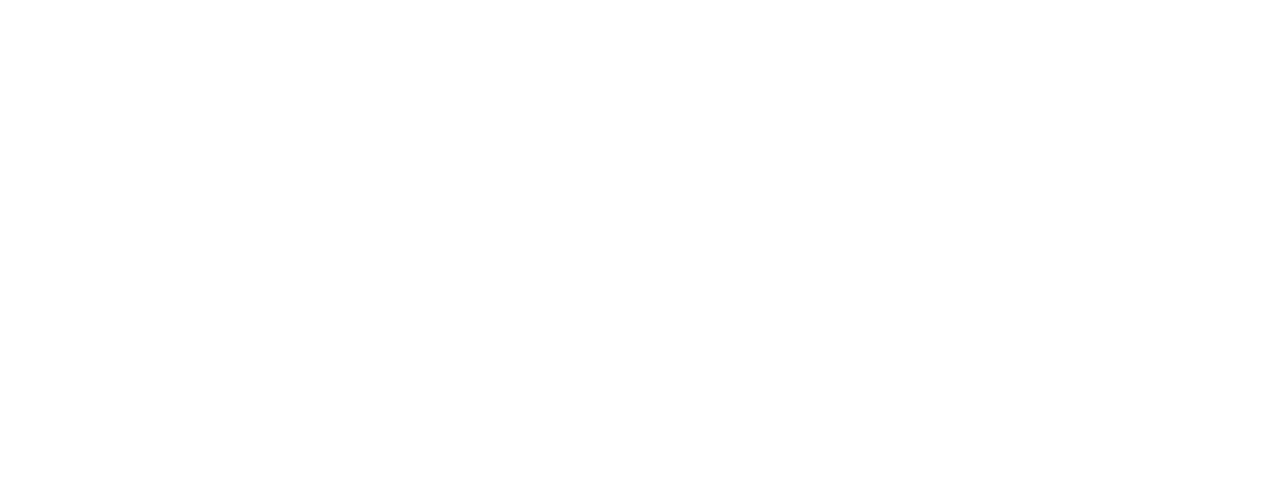
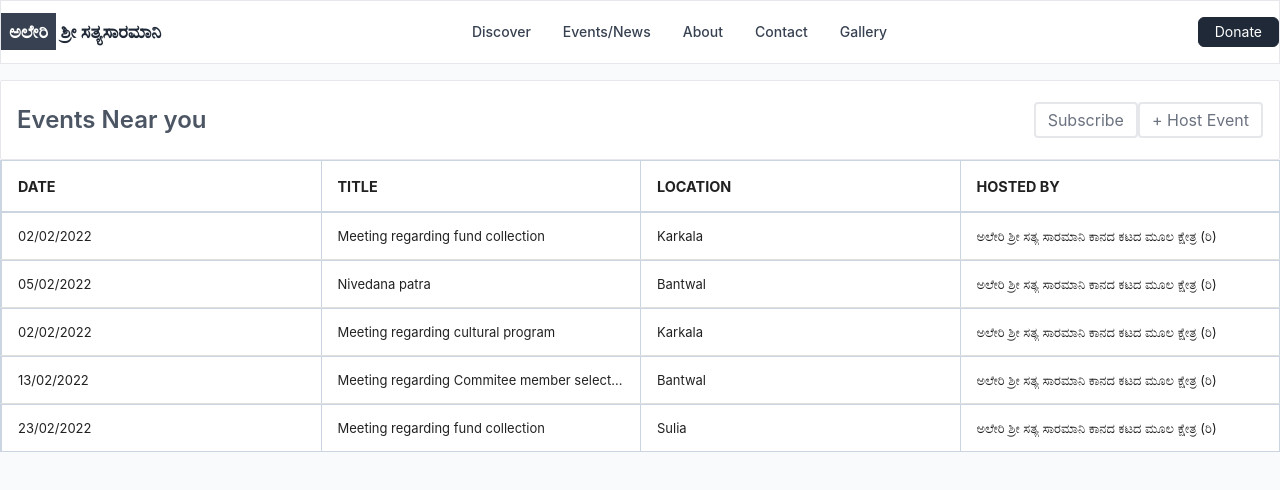
Before and after one commit to Samanthkumarsg/aleri, a Next.js app: page /Events in a window 1280 px wide. Shown: the top 490 px of the page. Built offline with nearby package versions, Linux system fonts and the light colour scheme.

Commit message:
Added Events

```diff
--- a/components/Header.js
+++ b/components/Header.js
@@ -3,7 +3,7 @@
 
 function Header() {
     return (
-        <header className='h-18 w-full border sticky top-0 bg-white '>
+        <header className='h-18 w-full border sticky top-0 bg-white z-10'>
             <div className="container flex flex-wrap justify-between items-center mx-auto py-4">
                 <p className="flex">
                     <span className="self-center text-lg text-gray-800 font-semibold whitespace-nowrap dark:text-white"><span className='bg-gray-700 text-white p-2'>ಅಲೇರಿ</span> ಶ್ರೀ ಸತ್ಯಸಾರಮಾನಿ</span>
@@ -23,7 +23,7 @@
                         <Link href="/">
                             <p className="block py-2 pr-4 pl-3 text-gray-700 border-b border-gray-100 hover:bg-gray-50 md:hover:bg-transparent md:border-0 md:hover:text-blue-700 md:p-0 md:dark:hover:text-white dark:text-gray-400 dark:hover:bg-gray-700 dark:hover:text-white md:dark:hover:bg-transparent dark:border-gray-700" >Discover</p>
                         </Link>
-                        <Link href="/">
+                        <Link href="/events">
                             <p className="block py-2 pr-4 pl-3 text-gray-700 border-b border-gray-100 hover:bg-gray-50 md:hover:bg-transparent md:border-0 md:hover:text-blue-700 md:p-0 md:dark:hover:text-white dark:text-gray-400 dark:hover:bg-gray-700 dark:hover:text-white md:dark:hover:bg-transparent dark:border-gray-700" >Events/News</p>
                         </Link>
                         <Link href="">
--- a/components/home/Intro.js
+++ b/components/home/Intro.js
@@ -3,10 +3,9 @@
 function Intro() {
     return (
         <div className='flex items-center justify-center flex-col py-24 bg-white rounded-sm ' style={{ backgroundImage: 'url(/background.jpg)', backgroundSize: 'cover', backgroundAttachment: 'local', filter: 'saturate(0.7)' }}>
-            <p className='text-[2.1rem] font-extrabold text-white text-center'>ಅಲೇರಿ ಶ್ರೀ ಸತ್ಯ ಸಾರಮಾನಿ ಕಾನದ ಕಟದ ಮೂಲ ಕ್ಷೇತ್ರ (ರಿ)</p>
+            <p className='text-[2.1rem] font-extrabold text-white text-center '>ಅಲೇರಿ ಶ್ರೀ ಸತ್ಯ ಸಾರಮಾನಿ ಕಾನದ ಕಟದ ಮೂಲ ಕ್ಷೇತ್ರ (ರಿ)</p>
             <p className='text-xl text-white w-3/4 font-semibold text-center mt-5 antialiased leading-relaxed border border-x-0 border-b-0 border-t-gray-50 pt-6'>
                 ಕ್ಷೇತ್ರದ ಅಭಿವೃಧ್ಧಿ ಕಾರ್ಯಕ್ರಮ ಹಾಗೂ ಕ್ಷೇತ್ರಕ್ಕೆ ಸಂಬಂಧಿಸಿದ ಎಲ್ಲಾ ಮಾಹಿತಿಗಳನ್ನು ಅಂತರ್ಜಾಲದ ಮೂಲಕ ಸುಲಭವಾಗಿ ಜನ ಸಮೂಹವನ್ನು ತಲುಪಿಸುವ ಉದ್ದೇಶಕ್ಕಾಗಿ ಈ ವೆಬ್ ಸೈಟನ್ನು ನಿರ್ಮಿಸಲಾಗಿದೆ
-
             </p>
         </div >
     )
--- /dev/null
+++ b/containers/EventContainer.js
@@ -0,0 +1,129 @@
+import Link from 'next/link';
+import React from 'react';
+import DataTable from 'react-data-table-component';
+
+function EventContainer() {
+    const columns = [
+        {
+            name: 'Date',
+            selector: row => row.date,
+            sortable: true,
+        },
+        {
+            name: 'Title',
+            selector: row => row.title,
+            sortable: true,
+        },
+
+        {
+            name: 'Location',
+            selector: row => row.location,
+            sortable: true,
+        },
+        {
+            name: 'Hosted by ',
+            selector: row => row.host,
+            sortable: true,
+        },
+    ];
+
+    const data = [
+        {
+            id: 1,
+            title: 'Meeting regarding fund collection',
+            date: '02/02/2022',
+            location: 'Karkala',
+            host: 'ಅಲೇರಿ ಶ್ರೀ ಸತ್ಯ ಸಾರಮಾನಿ ಕಾನದ ಕಟದ ಮೂಲ ಕ್ಷೇತ್ರ (ರಿ)',
+        },
+        {
+            id: 2,
+            title: 'Nivedana patra',
+            date: '05/02/2022',
+            location: 'Bantwal',
+            host: 'ಅಲೇರಿ ಶ್ರೀ ಸತ್ಯ ಸಾರಮಾನಿ ಕಾನದ ಕಟದ ಮೂಲ ಕ್ಷೇತ್ರ (ರಿ)',
+        },
+        {
+            id: 3,
+            title: 'Meeting regarding cultural program',
+            date: '02/02/2022',
+            location: 'Karkala',
+            host: 'ಅಲೇರಿ ಶ್ರೀ ಸತ್ಯ ಸಾರಮಾನಿ ಕಾನದ ಕಟದ ಮೂಲ ಕ್ಷೇತ್ರ (ರಿ)',
+        },
+        {
+            id: 4,
+            title: 'Meeting regarding Commitee member selection',
+            date: '13/02/2022',
+            location: 'Bantwal',
+            host: 'ಅಲೇರಿ ಶ್ರೀ ಸತ್ಯ ಸಾರಮಾನಿ ಕಾನದ ಕಟದ ಮೂಲ ಕ್ಷೇತ್ರ (ರಿ)',
+        },
+        {
+            id: 5,
+            title: 'Meeting regarding fund collection',
+            date: '23/02/2022',
+            location: 'Sulia',
+            host: 'ಅಲೇರಿ ಶ್ರೀ ಸತ್ಯ ಸಾರಮಾನಿ ಕಾನದ ಕಟದ ಮೂಲ ಕ್ಷೇತ್ರ (ರಿ)',
+        },
+
+    ];
+
+    const customStyles = {
+        rows: {
+            style: {
+
+                border: '1px solid #cbd5e1'
+
+            },
+        },
+        headCells: {
+            style: {
+                fontSize: '1em',
+                borderLeft: '1px solid #cbd5e1'
+
+            },
+        },
+
+        cells: {
+            style: {
+                fontSize: '1em',
+                borderLeft: '1px solid #cbd5e1'
+            },
+        },
+        headRow: {
+            style: {
+                fontSize: '0.9rem',
+                textTransform: 'uppercase',
+                fontWeight: 'bold',
+                border: '1px solid #cbd5e1'
+
+            },
+            denseStyle: {
+
+            },
+        },
+    };
+
+    return (
+        <div className='container mx-auto py-0 h-screen bg-gray-50'>
+            <div className='h-20 border w-full bg-white flex items-center justify-between px-4 mt-4 rounded-sm'>
+                <div className='text-2xl font-semibold text-gray-600'>Events Near you</div>
+                <div className=''>
+                    <Link href='https://api.whatsapp.com/send/?phone=+919535485134&text=i would like to recieve notifications from aleri &app_absent=0'>
+                        <button className='border-2 px-3 py-1 rounded text-gray-500'> Subscribe</button>
+                    </Link>
+                    <button className='border-2 px-3 py-1 rounded text-gray-500'> + Host Event</button>
+
+                </div>
+            </div>
+            <div className='h-1/2'>
+                <DataTable
+                    columns={columns}
+                    data={data}
+                    customStyles={customStyles}
+
+                />
+            </div>
+        </div>
+    );
+}
+
+export default EventContainer;
--- a/package.json
+++ b/package.json
@@ -10,7 +10,9 @@
   "dependencies": {
     "next": "12.0.8",
     "react": "17.0.2",
-    "react-dom": "17.0.2"
+    "react-data-table-component": "^7.4.7",
+    "react-dom": "17.0.2",
+    "styled-components": "^5.3.3"
   },
   "devDependencies": {
     "autoprefixer": "^10.4.2",
--- a/pages/Events.js
+++ b/pages/Events.js
@@ -1,11 +1,14 @@
 import React from 'react';
+import Header from '../components/Header';
+import EventContainer from '../containers/EventContainer';
 
 function Events() {
-  return (
-  <div className=''>
-
-  </div>
-  );
+    return (
+        <React.Fragment>
+            <Header />
+            <EventContainer />
+        </React.Fragment>
+    );
 }
 
 export default Events;
--- a/styles/globals.css
+++ b/styles/globals.css
@@ -8,6 +8,7 @@
   margin: 0;
   font-family: -apple-system, BlinkMacSystemFont, Segoe UI, Roboto, Oxygen,
     Ubuntu, Cantarell, Fira Sans, Droid Sans, Helvetica Neue, sans-serif;
+    background: #f8fafc;
 }
 
 a {
```
Also changed, not shown: 1 other file (tests, documents, lock files or other folders).
